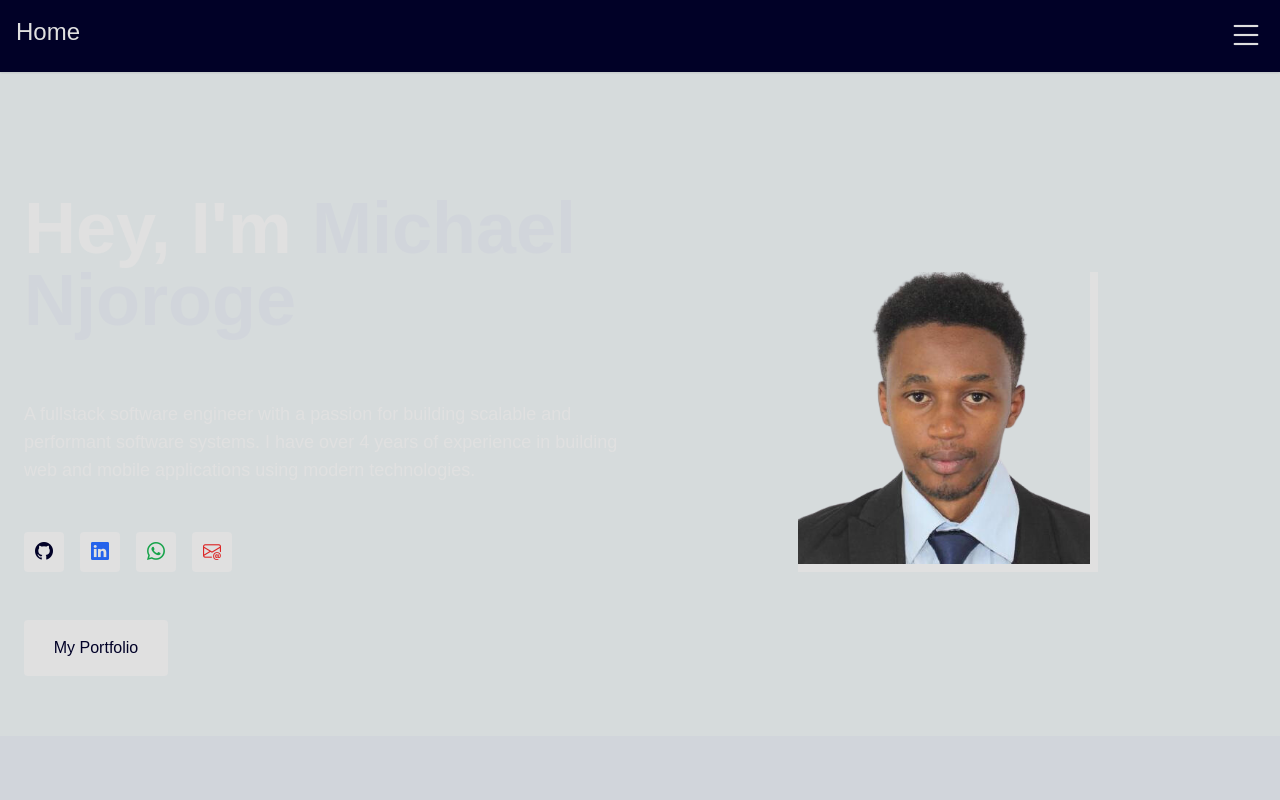
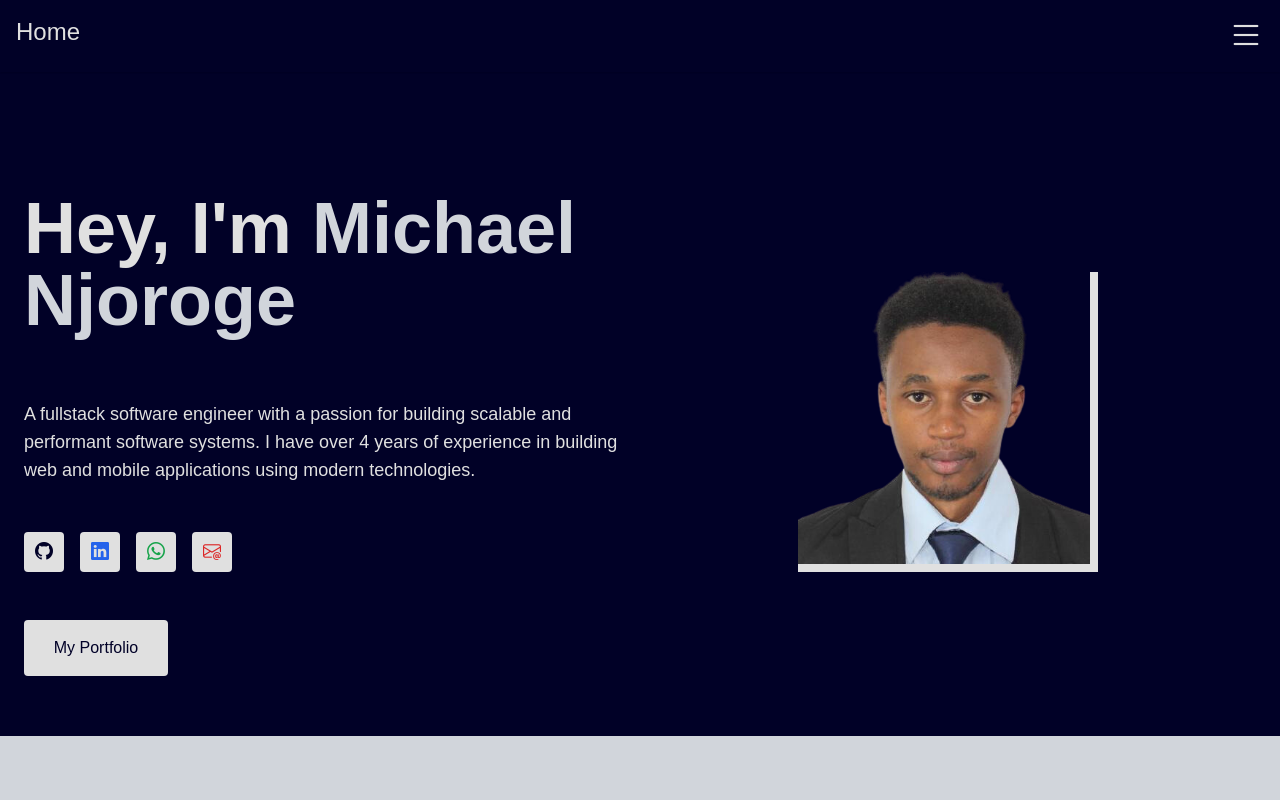
Before and after one commit to njoromyke/my-portfolio, a Next.js app: page / in a window 1280 px wide. Shown: the top 800 px of the page. Built offline with nearby package versions, Linux system fonts and the light colour scheme.

Commit message:
bug fix changed color scheme

```diff
--- a/styles/globals.css
+++ b/styles/globals.css
@@ -8,17 +8,9 @@
 }
 
 :root {
-  --foreground-rgb: 0, 0, 0;
-  --background-start-rgb: 214, 219, 220;
-  --background-end-rgb: 1, 1, 39;
-}
-
-@media (prefers-color-scheme: dark) {
-  :root {
-    --foreground-rgb: 255, 255, 255;
-    --background-start-rgb: 1, 1, 39;
-    --background-end-rgb: 0, 0, 0;
-  }
+  --foreground-rgb: 255, 255, 255;
+  --background-start-rgb: 1, 1, 39;
+  --background-end-rgb: 0, 0, 0;
 }
 
 body {
```
